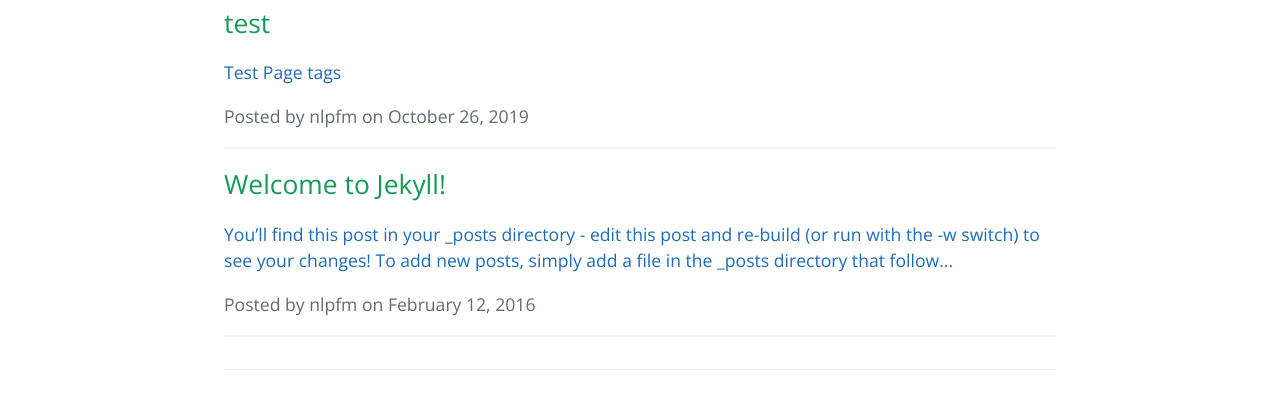
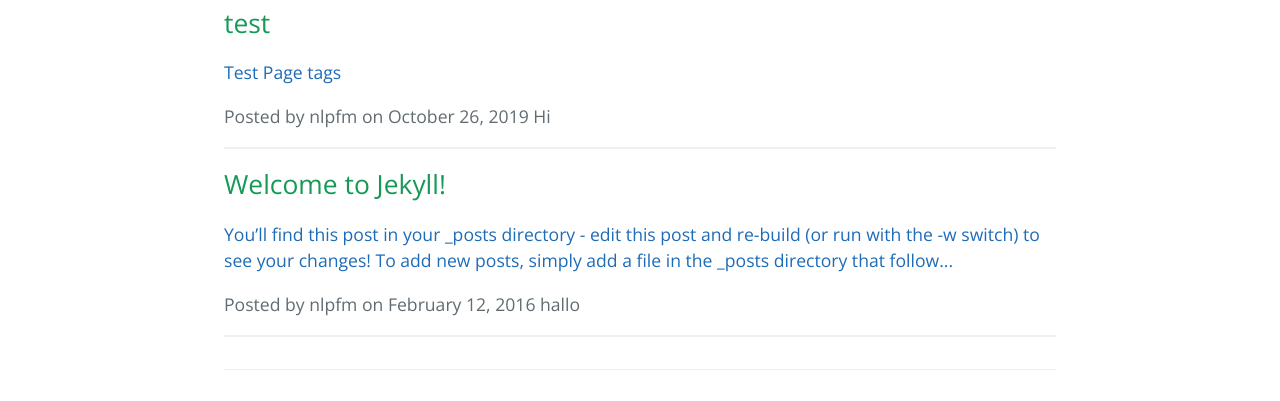
Before and after one commit to nlpfm/nlpfm.github.io, a Jekyll site: the page built from index.html, in a window 1280 px wide. Shown: the part 334-735 px from the top of the page. Built offline with Jekyll 4.4.1, drawn with Linux system fonts in a browser that asks for light colours; the list of posts is cut into pages by our own code; part of the change alters nothing that is shown.

```diff
--- a/index.html
+++ b/index.html
@@ -27,7 +27,7 @@ layout: default
         </div>
     </a>
     <p class="post-meta">
-        Posted by {% if post.author %}{{ post.author }}{% else %}{{ site.title }}{% endif %} on {{ post.date | date: "%B %-d, %Y" }}
+        Posted by {% if post.author %}{{ post.author }}{% else %}{{ site.title }}{% endif %} on {{ post.date | date: "%B %-d, %Y" }} {{post.tags}}
     </p>
   </div>
   <hr>
```
